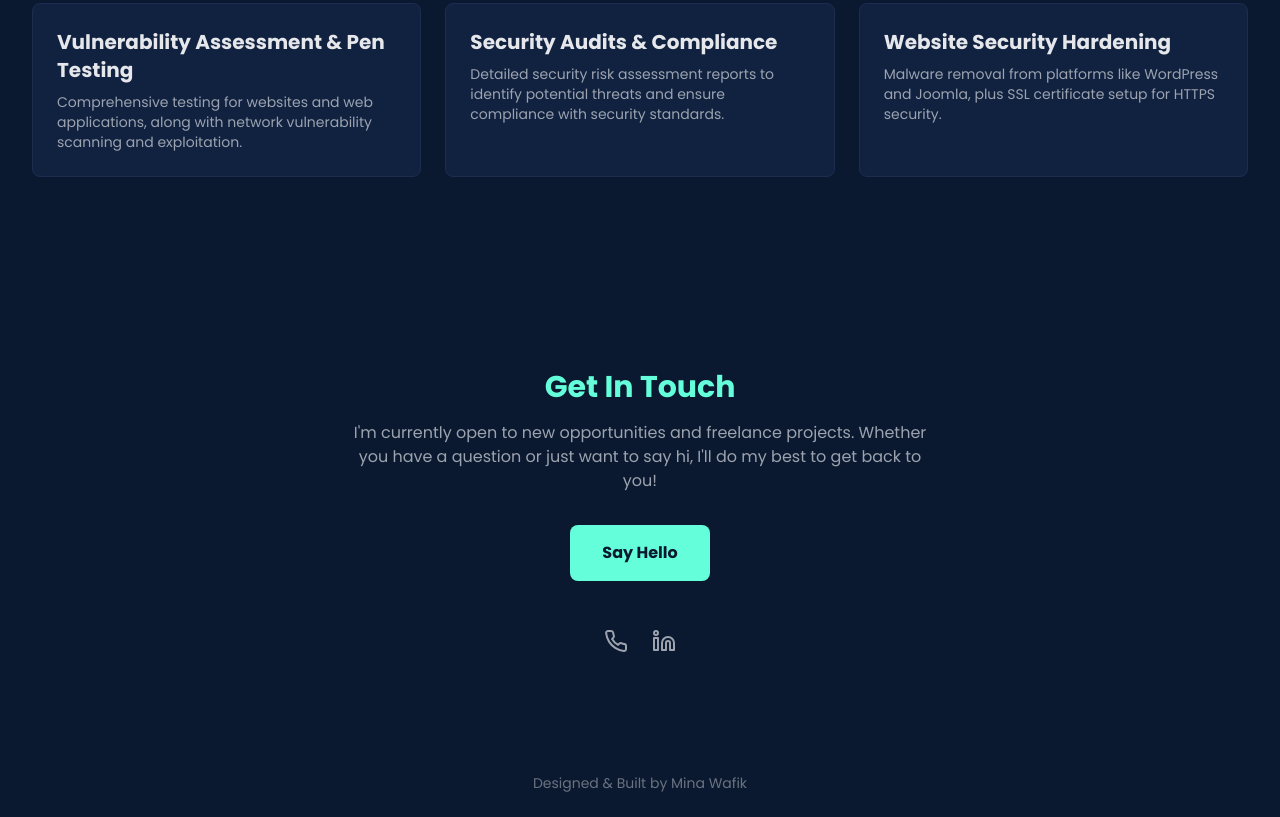
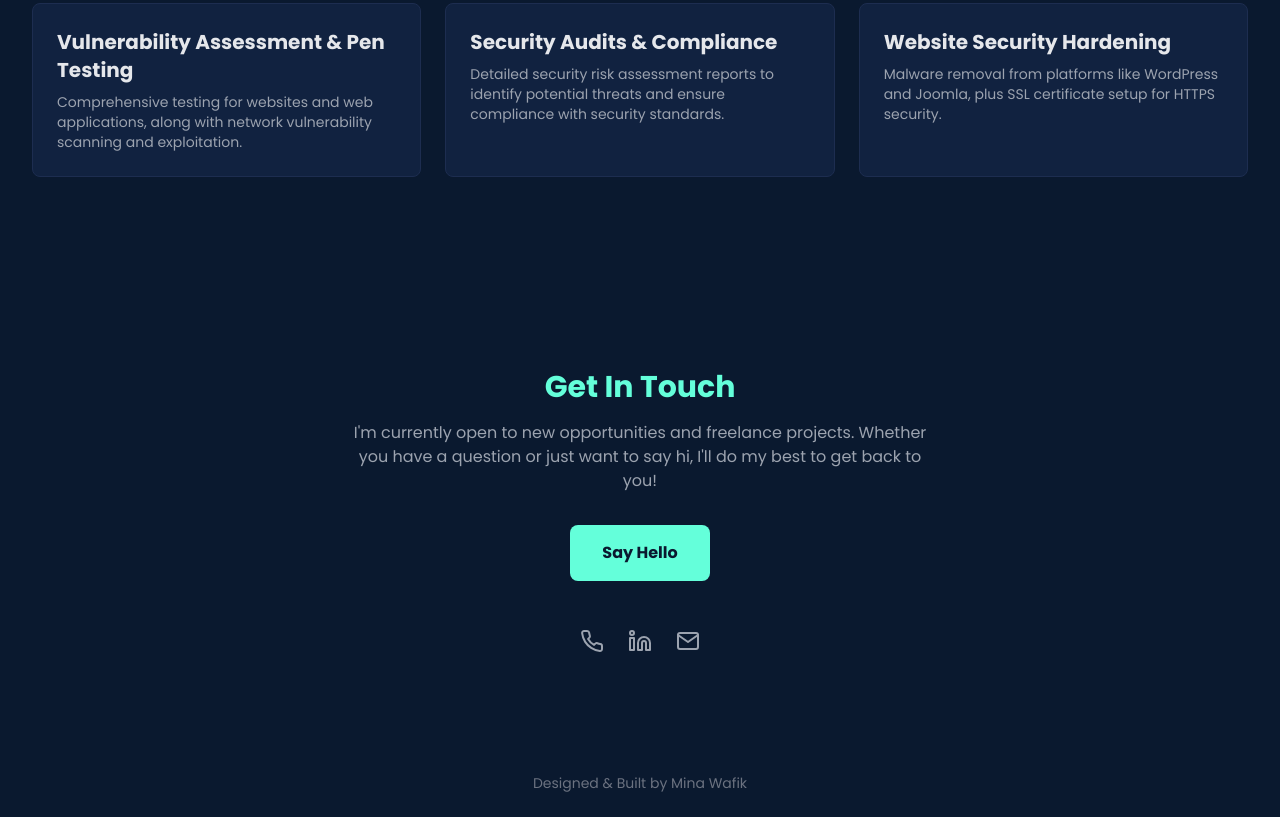
Before and after one commit to MinaWafik/Web, a plain HTML site: page index.html in a window 1280 px wide. Shown: the part 2843-3660 px from the top of the page. Drawn offline with nearby package versions, Linux system fonts and the light colour scheme.

Commit message:
Update index.html

```diff
--- a/index.html
+++ b/index.html
@@ -221,8 +221,11 @@
                  <a href="tel:01272851992" class="text-gray-400 hover:text-[#64ffda] transition-colors" aria-label="Phone">
                     <svg xmlns="http://www.w3.org/2000/svg" width="24" height="24" viewBox="0 0 24 24" fill="none" stroke="currentColor" stroke-width="2" stroke-linecap="round" stroke-linejoin="round" class="feather feather-phone"><path d="M22 16.92v3a2 2 0 0 1-2.18 2 19.79 19.79 0 0 1-8.63-3.07 19.5 19.5 0 0 1-6-6 19.79 19.79 0 0 1-3.07-8.67A2 2 0 0 1 4.11 2h3a2 2 0 0 1 2 1.72 12.84 12.84 0 0 0 .7 2.81 2 2 0 0 1-.45 2.11L8.09 9.91a16 16 0 0 0 6 6l1.27-1.27a2 2 0 0 1 2.11-.45 12.84 12.84 0 0 0 2.81.7A2 2 0 0 1 22 16.92z"></path></svg>
                  </a>
-                 <a href="https://www.linkedin.com/in/mina-wafik" target="_blank" rel="noopener noreferrer" class="text-gray-400 hover:text-[#64ffda] transition-colors" aria-label="LinkedIn">
+                 <a href="https://www.linkedin.com/in/mina-wafik-213847240/" target="_blank" rel="noopener noreferrer" class="text-gray-400 hover:text-[#64ffda] transition-colors" aria-label="LinkedIn">
                     <svg xmlns="http://www.w3.org/2000/svg" width="24" height="24" viewBox="0 0 24 24" fill="none" stroke="currentColor" stroke-width="2" stroke-linecap="round" stroke-linejoin="round" class="feather feather-linkedin"><path d="M16 8a6 6 0 0 1 6 6v7h-4v-7a2 2 0 0 0-2-2 2 2 0 0 0-2 2v7h-4v-7a6 6 0 0 1 6-6z"></path><rect x="2" y="9" width="4" height="12"></rect><circle cx="4" cy="4" r="2"></circle></svg>
+                 </a>
+                 <a href="mailto:minawafikhalim2020@gmail.com" class="text-gray-400 hover:text-[#64ffda] transition-colors" aria-label="Email">
+                    <svg xmlns="http://www.w3.org/2000/svg" width="24" height="24" viewBox="0 0 24 24" fill="none" stroke="currentColor" stroke-width="2" stroke-linecap="round" stroke-linejoin="round" class="feather feather-mail"><path d="M4 4h16c1.1 0 2 .9 2 2v12c0 1.1-.9 2-2 2H4c-1.1 0-2-.9-2-2V6c0-1.1.9-2 2-2z"></path><polyline points="22,6 12,13 2,6"></polyline></svg>
                  </a>
             </div>
         </section>
```
